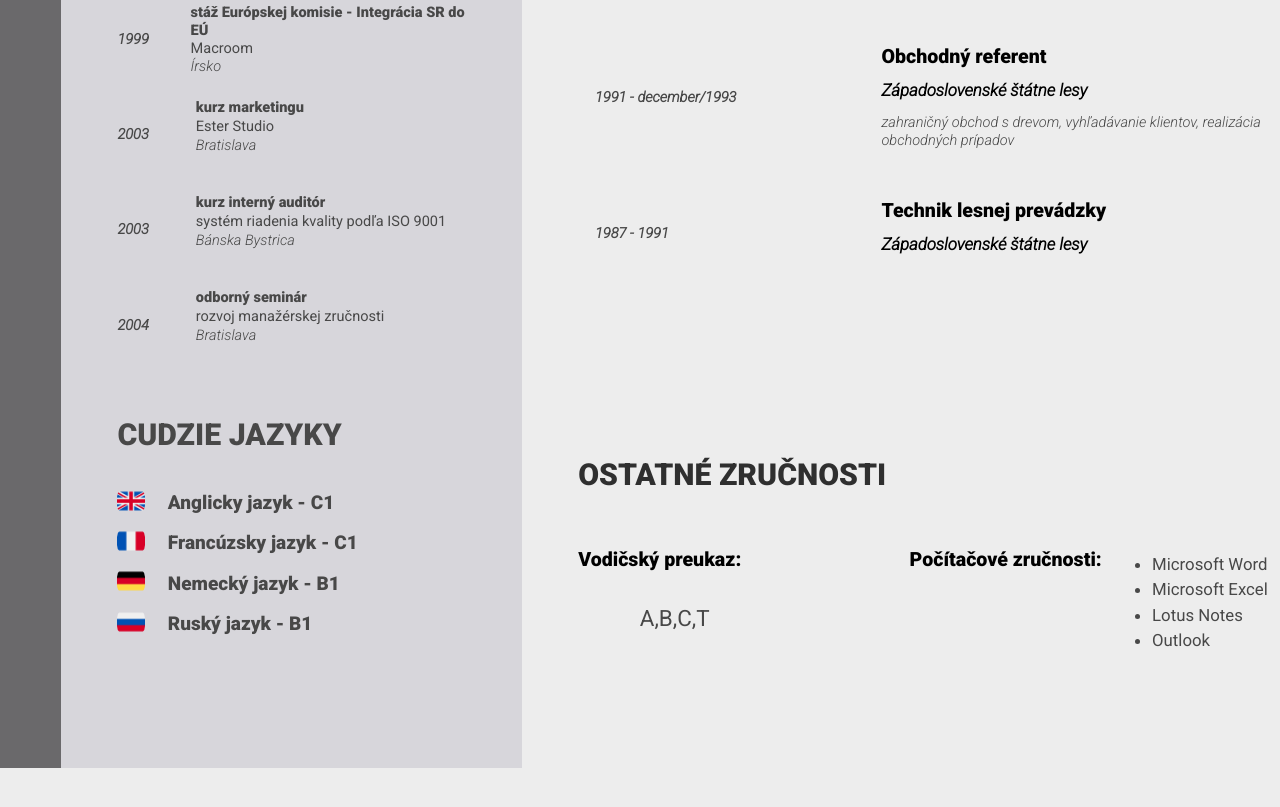
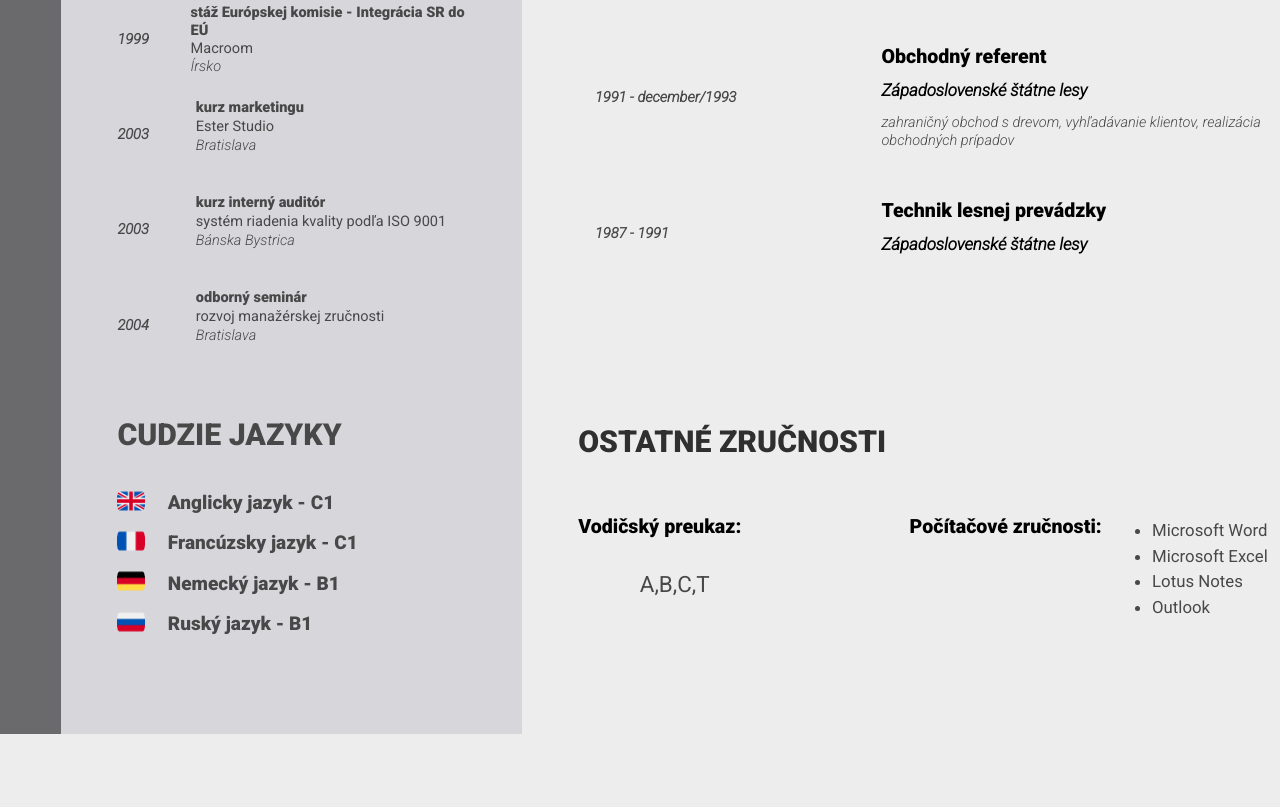
Before and after one commit to MarekVeselko/pavolH-cv, a plain HTML site: page index.html in a window 1280 px wide. Shown: the part 1191-1998 px from the top of the page. Drawn offline with Linux system fonts and the light colour scheme.

Commit message:
zrucnosti posunute vyssie

```diff
--- a/styles.css
+++ b/styles.css
@@ -217,7 +217,7 @@ font-style: italic;
 
 /**************Zrucnosti***********/
 .zrucnosti {
-    margin-top: 10rem;
+    margin-top: 7rem;
 }
 
 .zrucnosti__box{
```
